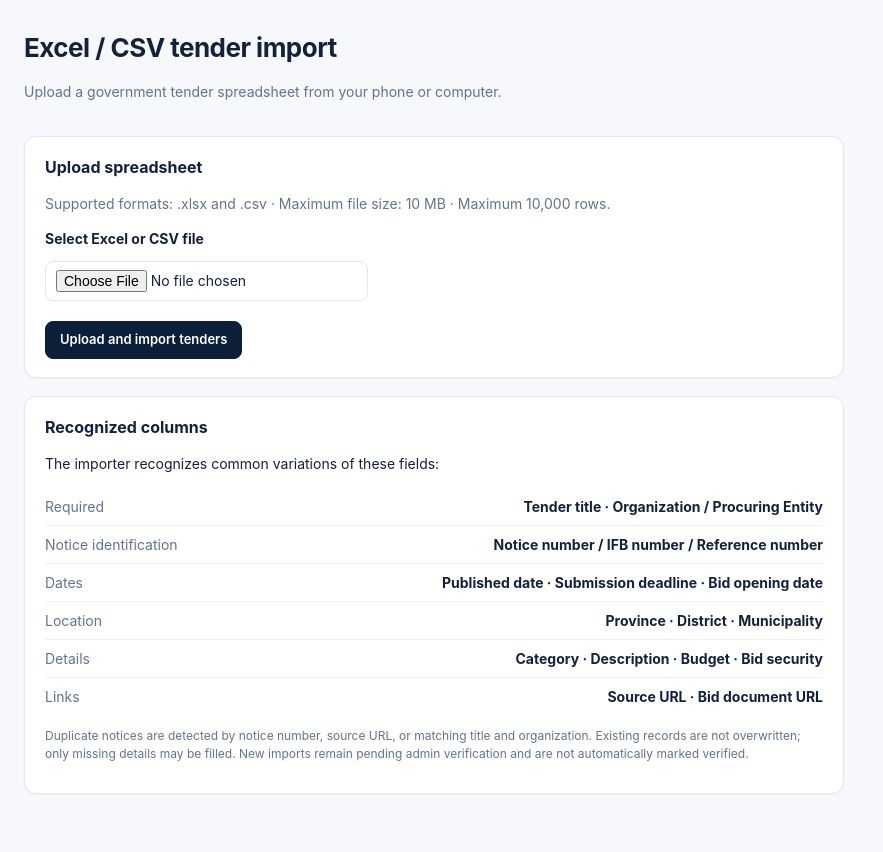
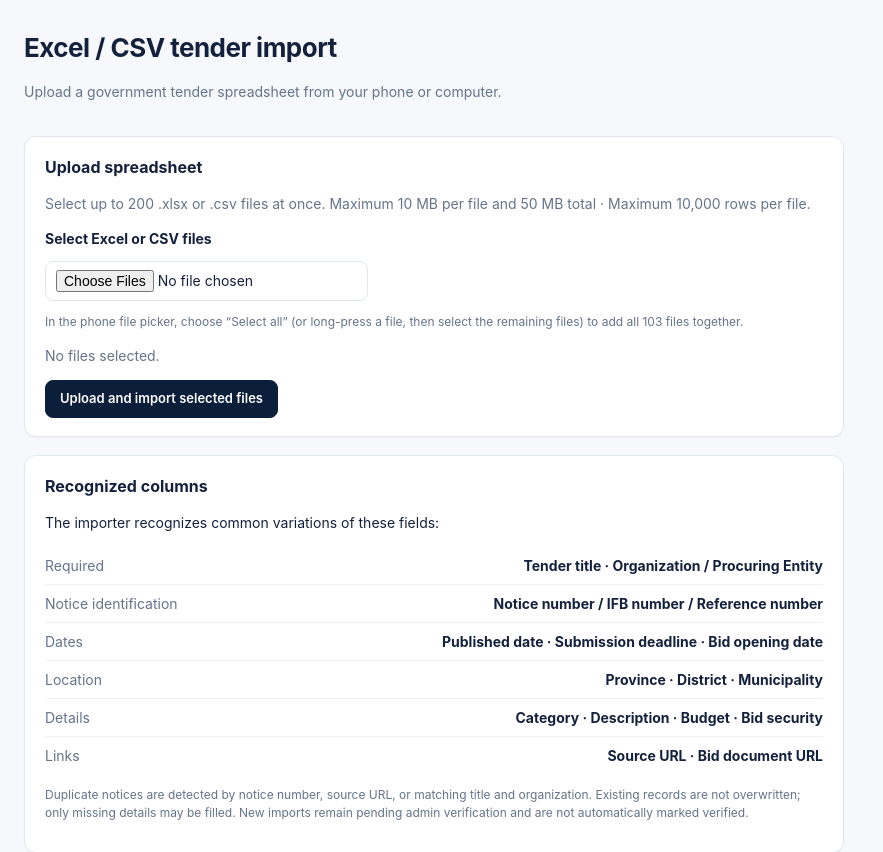
Before and after one commit to anishacharya95/Bidders-nepal, a Python web app: template app/templates/imports.html in a window 1280 px wide. Shown: the part 56-908 px from the top of the page, without its empty margins (0-883 px from the left). Run offline with Jinja, Linux system fonts and the light colour scheme; the template is opened without the code that fills it, so the values that code supplies are empty.

Commit message:
Add multi-file tender spreadsheet selection

```diff
--- a/app/templates/imports.html
+++ b/app/templates/imports.html
@@ -8,12 +8,23 @@
 </div>
 <section class="card" style="max-width:820px">
   <h2>Upload spreadsheet</h2>
-  <p class="muted">Supported formats: .xlsx and .csv · Maximum file size: 10 MB · Maximum 10,000 rows.</p>
+  <p class="muted">Select up to 200 .xlsx or .csv files at once. Maximum 10 MB per file and 50 MB total · Maximum 10,000 rows per file.</p>
   <form method="post" action="/admin/imports" enctype="multipart/form-data">
     <input type="hidden" name="csrf_token" value="{{ csrf_token }}">
-    <label for="tender-file"><strong>Select Excel or CSV file</strong></label>
-    <input id="tender-file" name="file" type="file" accept=".xlsx,.csv" required style="display:block;margin:12px 0 20px">
-    <button class="btn primary" type="submit">Upload and import tenders</button>
+    <label for="tender-files"><strong>Select Excel or CSV files</strong></label>
+    <input id="tender-files" name="files" type="file" accept=".xlsx,.csv" multiple required style="display:block;margin:12px 0 10px">
+    <p class="hint">In the phone file picker, choose “Select all” (or long-press a file, then select the remaining files) to add all 103 files together.</p>
+    <p id="selected-files" class="muted" aria-live="polite">No files selected.</p>
+    <button class="btn primary" type="submit">Upload and import selected files</button>
+    <script>
+      const picker = document.getElementById("tender-files");
+      const summary = document.getElementById("selected-files");
+      picker.addEventListener("change", () => {
+        const files = Array.from(picker.files || []);
+        const total = files.reduce((sum, file) => sum + file.size, 0);
+        summary.textContent = files.length + " file(s) selected · " + (total / (1024 * 1024)).toFixed(1) + " MB total";
+      });
+    </script>
   </form>
 </section>
 <section class="card" style="max-width:820px;margin-top:18px">
```
